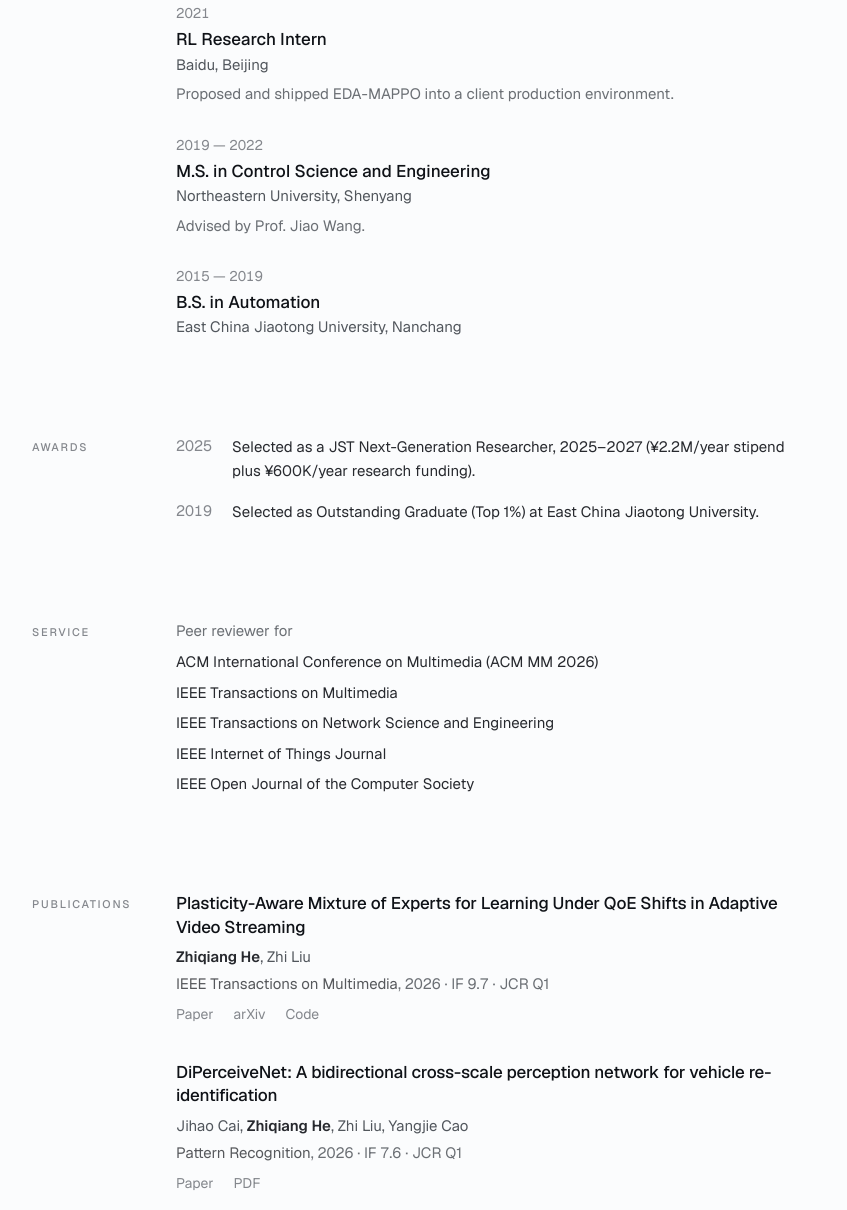
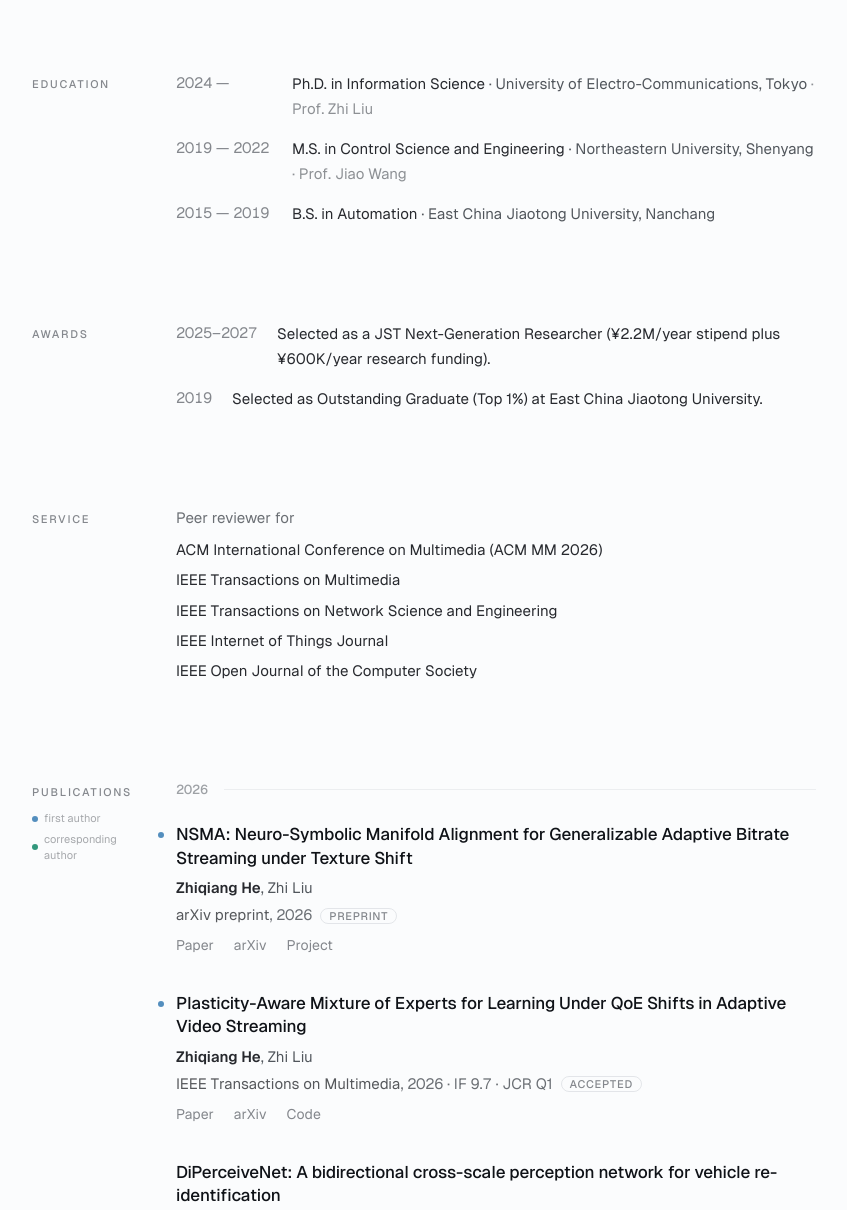
Before and after one commit to tinyzqh/tinyzqh.github.io, an Astro site: page / in a window 1280 px wide. Shown: the part 761-1971 px from the top of the page, without its empty margins (216-1063 px from the left). Built offline with nearby package versions, Linux system fonts and the light colour scheme; Astro itself is replaced by a stand-in of ours; a web font is replaced by a local one.

Commit message:
Add NSMA paper and refine homepage design
Content
- Add NSMA (arXiv 2607.18845) as a preprint, pinned to the top of the list
- Add optional `project` field; link NSMA's project page
- Update PA-MoE paper link to the IEEE Xplore version
- Move JST award date range into a `period` label

Design
- Self-host fonts (Geist + a 2 KB Noto Sans SC subset for 何志强);
  drop all jsdelivr/gstatic CDN requests and the dead Instrument Serif /
  Geist Mono @font-face rules
- Group publications by year with faint dividers
- Show a subtle status tag (Preprint / Accepted) beside the venue
- Mark lead-role papers: blue dot for first author, teal dot for
  corresponding author, with a small legend
- Make the header a sticky in-page nav (Experience / Publications / CV)
- Split Experience into a trimmed Experience section plus a compact
  Education section

Co-Authored-By: Claude Opus 4.8 (1M context) <noreply@anthropic.com>

```diff
--- a/src/content/config.ts
+++ b/src/content/config.ts
@@ -22,6 +22,7 @@ const publications = defineCollection({
     arxiv: z.string().optional(),
     doi: z.string().optional(),
     paperUrl: z.string().url().optional(),
+    project: z.string().url().optional(),
     code: z.string().url().optional(),
     pdf: z.string().optional(),
     image: z.string().optional(),
@@ -38,6 +39,9 @@ const news = defineCollection({
   schema: z.object({
     date: z.string(),
     title: z.string(),
+    // Optional label shown in the leading column (e.g. a range "2025–2027");
+    // falls back to the date's year.
+    period: z.string().optional(),
     icon: z.string().optional(),
     href: z.string().optional(),
   }),
--- a/src/content/news/2025-jst.md
+++ b/src/content/news/2025-jst.md
@@ -1,4 +1,5 @@
 ---
 date: "2025-04-01"
-title: "Selected as a JST Next-Generation Researcher, 2025–2027 (¥2.2M/year stipend plus ¥600K/year research funding)."
+period: "2025–2027"
+title: "Selected as a JST Next-Generation Researcher (¥2.2M/year stipend plus ¥600K/year research funding)."
 ---
--- /dev/null
+++ b/src/content/publications/2026-nsma.md
@@ -0,0 +1,20 @@
+---
+title: "NSMA: Neuro-Symbolic Manifold Alignment for Generalizable Adaptive Bitrate Streaming under Texture Shift"
+authors:
+  - { name: "Zhiqiang He", me: true }
+  - { name: "Zhi Liu" }
+venue: "arXiv preprint"
+venueShort: "arXiv"
+year: 2026
+status: "preprint"
+arxiv: "2607.18845"
+paperUrl: "https://arxiv.org/abs/2607.18845"
+project: "https://tinyzqh.github.io/NSMA/"
+tags: ["neuro-symbolic", "video-streaming", "domain-generalization"]
+order: 110
+abstract: "Learned adaptive bitrate policies degrade when video texture statistics shift away from training conditions. NSMA aligns a neuro-symbolic manifold to make bitrate adaptation generalize under texture shift."
+---
+
+We propose Neuro-Symbolic Manifold Alignment (NSMA) for adaptive bitrate streaming,
+aligning learned and symbolic representations so that bitrate policies generalize under
+texture shift.
--- a/src/pages/index.astro
+++ b/src/pages/index.astro
@@ -13,12 +13,31 @@ const news = (await getCollection('news')).sort(
 
 const fmtYear = (iso: string) => new Date(iso).getFullYear();
 
-const positions = [
-  { period: '2024 — present', role: 'Ph.D. in Information Science', org: 'University of Electro-Communications, Tokyo', detail: 'Advised by Prof. Zhi Liu.' },
+// Group publications by year so the list gets a faint divider per year.
+// pubs is already sorted year-descending, so consecutive grouping is enough.
+const pubsByYear: { year: number; items: typeof pubs }[] = [];
+for (const p of pubs) {
+  const g = pubsByYear.at(-1);
+  if (g && g.year === p.data.year) g.items.push(p);
+  else pubsByYear.push({ year: p.data.year, items: [p] });
+}
+
+// Shown as a faint tag next to the venue; published work needs no tag.
+const statusLabel: Record<string, string> = {
+  preprint: 'Preprint',
+  'under-review': 'Under review',
+  accepted: 'Accepted',
+};
+
+const experience = [
   { period: '2022 — 2023', role: 'RL Algorithms Engineer', org: 'InspirAI, Hangzhou', detail: 'Built a card-game AI SDK shipped across four production titles; the Landlord agent reached super-human level against top-ranked professional players.' },
   { period: '2021', role: 'RL Research Intern', org: 'Baidu, Beijing', detail: 'Proposed and shipped EDA-MAPPO into a client production environment.' },
-  { period: '2019 — 2022', role: 'M.S. in Control Science and Engineering', org: 'Northeastern University, Shenyang', detail: 'Advised by Prof. Jiao Wang.' },
-  { period: '2015 — 2019', role: 'B.S. in Automation', org: 'East China Jiaotong University, Nanchang', detail: null },
+];
+
+const education = [
+  { period: '2024 —', degree: 'Ph.D. in Information Science', org: 'University of Electro-Communications, Tokyo', advisor: 'Prof. Zhi Liu' },
+  { period: '2019 — 2022', degree: 'M.S. in Control Science and Engineering', org: 'Northeastern University, Shenyang', advisor: 'Prof. Jiao Wang' },
+  { period: '2015 — 2019', degree: 'B.S. in Automation', org: 'East China Jiaotong University, Nanchang', advisor: null },
 ];
 
 const service = [
@@ -92,7 +111,7 @@ const label =
       <h2 class={label}>Experience</h2>
 
       <ol class="space-y-7">
-        {positions.map((pos) => (
+        {experience.map((pos) => (
           <li>
             <p class="text-[0.875rem] tabular-nums text-muted/70">{pos.period}</p>
             <p class="mt-1 text-[1.0625rem] font-medium leading-snug text-fg">{pos.role}</p>
@@ -107,6 +126,22 @@ const label =
       </ol>
     </section>
 
+    <!-- Education -->
+    <section id="education" class={`${row} mt-24 scroll-mt-16`}>
+      <h2 class={label}>Education</h2>
+
+      <ol class="space-y-4">
+        {education.map((e) => (
+          <li class="flex flex-col gap-x-5 sm:flex-row">
+            <span class="shrink-0 text-[0.9375rem] tabular-nums text-muted/70 sm:w-[6rem]">{e.period}</span>
+            <span class="text-[0.9375rem] leading-relaxed text-fg/90">
+              {e.degree}<span class="text-muted"> · {e.org}</span>{e.advisor && <span class="text-muted/65"> · {e.advisor}</span>}
+            </span>
+          </li>
+        ))}
+      </ol>
+    </section>
+
     <!-- Awards -->
     <section id="awards" class={`${row} mt-24 scroll-mt-16`}>
       <h2 class={label}>Awards</h2>
@@ -115,7 +150,7 @@ const label =
         {news.map((n) => (
           <li class="flex gap-5">
             <span class="shrink-0 text-[0.9375rem] tabular-nums text-muted/70">
-              {fmtYear(n.data.date)}
+              {n.data.period ?? fmtYear(n.data.date)}
             </span>
             <span class="text-[0.9375rem] leading-relaxed text-fg/90">{n.data.title}</span>
           </li>
@@ -137,11 +172,40 @@ const label =
 
     <!-- Publications -->
     <section id="publications" class={`${row} mt-24 scroll-mt-16`}>
+      <div>
         <h2 class={label}>Publications</h2>
+        <div class="mt-2.5 hidden flex-col gap-1 text-[0.6875rem] text-muted/50 sm:flex">
+          <span class="flex items-center gap-1.5">
+            <span class="h-1.5 w-1.5 shrink-0 rounded-full bg-accent/70"></span> first author
+          </span>
+          <span class="flex items-center gap-1.5">
+            <span class="h-1.5 w-1.5 shrink-0 rounded-full bg-accent2/80"></span> corresponding author
+          </span>
+        </div>
+      </div>
+
+      <div class="space-y-10">
+        {pubsByYear.map((grp) => (
+          <div>
+            <div class="mb-6 flex items-center gap-4">
+              <span class="text-[0.8125rem] font-medium tabular-nums text-muted/55">{grp.year}</span>
+              <span class="h-px flex-1 bg-border/40"></span>
+            </div>
 
             <ol class="space-y-9">
-        {pubs.map((p) => (
-          <li>
+              {grp.items.map((p) => {
+                // Mark papers I led — blue dot for first author, teal dot for corresponding.
+                const isFirst = p.data.authors[0]?.me === true;
+                const isCorr = p.data.authors.some((au) => au.me && au.corresponding);
+                const dotBase =
+                  'relative before:absolute before:-left-[1.125rem] before:top-[0.55em] before:h-1.5 before:w-1.5 before:rounded-full';
+                const marker = isFirst
+                  ? `${dotBase} before:bg-accent/70`
+                  : isCorr
+                  ? `${dotBase} before:bg-accent2/80`
+                  : '';
+                return (
+                <li class={marker}>
                   <h3 class="text-[1.0625rem] font-medium leading-snug tracking-[-0.01em] text-fg">
                     {p.data.title}
                   </h3>
@@ -155,18 +219,23 @@ const label =
                   </p>
 
                   <p class="mt-1 text-[0.9375rem] text-muted/85">
-              <span class="text-fg/70">{p.data.venue}</span><span class="tabular-nums">, {p.data.year}</span>{p.data.impactFactor && <span class="tabular-nums"> · IF {p.data.impactFactor}</span>}{p.data.quartile && <span> · JCR {p.data.quartile}</span>}
+                    <span class="text-fg/70">{p.data.venue}</span><span class="tabular-nums">, {p.data.year}</span>{p.data.impactFactor && <span class="tabular-nums"> · IF {p.data.impactFactor}</span>}{p.data.quartile && <span> · JCR {p.data.quartile}</span>}{statusLabel[p.data.status] && <span class="ml-2 rounded-full border border-border/60 px-2 py-px text-[0.6875rem] font-medium uppercase tracking-[0.06em] text-muted/70 align-[0.08em]">{statusLabel[p.data.status]}</span>}
                   </p>
 
                   <p class="mt-2 flex flex-wrap gap-x-5 gap-y-1 text-[0.875rem] text-muted/70">
                     {p.data.paperUrl && <a href={p.data.paperUrl} class={`${link} hover:text-fg`} target="_blank" rel="noopener">Paper</a>}
                     {p.data.arxiv && <a href={`https://arxiv.org/abs/${p.data.arxiv}`} class={`${link} hover:text-fg`} target="_blank" rel="noopener">arXiv</a>}
+                    {p.data.project && <a href={p.data.project} class={`${link} hover:text-fg`} target="_blank" rel="noopener">Project</a>}
                     {p.data.pdf && <a href={p.data.pdf} class={`${link} hover:text-fg`} target="_blank" rel="noopener">PDF</a>}
                     {p.data.code && <a href={p.data.code} class={`${link} hover:text-fg`} target="_blank" rel="noopener">Code</a>}
                   </p>
                 </li>
+                );
+              })}
+            </ol>
+          </div>
         ))}
-      </ol>
+      </div>
     </section>
   </div>
 </BaseLayout>
--- a/src/styles/global.css
+++ b/src/styles/global.css
@@ -2,48 +2,24 @@
 @tailwind components;
 @tailwind utilities;
 
-/* ----- Self-hosted variable fonts ----- */
+/* ----- Self-hosted variable fonts (served from /public/fonts) ----- */
 @font-face {
   font-family: 'Geist';
   font-style: normal;
   font-weight: 100 900;
   font-display: swap;
-  src: url('https://cdn.jsdelivr.net/npm/geist@1.3.1/dist/fonts/geist-sans/Geist-Variable.woff2') format('woff2-variations');
+  src: url('/fonts/Geist-Variable.woff2') format('woff2-variations');
   unicode-range: U+0000-024F, U+0259, U+1E00-1EFF, U+2000-206F, U+2074, U+20AC, U+2122, U+2191, U+2193, U+2212, U+2215, U+FEFF, U+FFFD;
 }
-@font-face {
-  font-family: 'Geist Mono';
-  font-style: normal;
-  font-weight: 100 900;
-  font-display: swap;
-  src: url('https://cdn.jsdelivr.net/npm/geist@1.3.1/dist/fonts/geist-mono/GeistMono-Variable.woff2') format('woff2-variations');
-  unicode-range: U+0000-024F, U+0259, U+1E00-1EFF, U+2000-206F, U+2074, U+20AC;
-}
-@font-face {
-  font-family: 'Instrument Serif';
-  font-style: italic;
-  font-weight: 400;
-  font-display: swap;
-  src: url('https://fonts.gstatic.com/s/instrumentserif/v4/jizBRFtNs2ka5fXjeivQ4LroWlx-2zIZj1bIkNo.woff2') format('woff2');
-  unicode-range: U+0000-024F, U+0259, U+1E00-1EFF, U+2000-206F;
-}
-@font-face {
-  font-family: 'Instrument Serif';
-  font-style: normal;
-  font-weight: 400;
-  font-display: swap;
-  src: url('https://fonts.gstatic.com/s/instrumentserif/v4/jizFRFtNs2ka5fXjeivQ4LroWlx-2A.woff2') format('woff2');
-  unicode-range: U+0000-024F, U+0259, U+1E00-1EFF, U+2000-206F;
-}
 
-/* CJK fallback — Noto Sans SC, scoped to CJK ranges so it only loads when needed */
+/* CJK — self-hosted Noto Sans SC subset (only the name glyphs 何志强 are embedded) */
 @font-face {
   font-family: 'Noto Sans SC';
   font-style: normal;
   font-weight: 100 900;
   font-display: swap;
-  src: url('https://fonts.gstatic.com/s/notosanssc/v36/k3kCo84MPvpLmixcA63oeAL7Iqp5IZJF9bmaG9_FnYxNbPzS5HE.woff2') format('woff2');
-  unicode-range: U+4E00-9FFF, U+3000-303F, U+FF00-FFEF, U+3400-4DBF, U+20000-2A6DF, U+2A700-2B73F, U+2B740-2B81F, U+2B820-2CEAF, U+F900-FAFF, U+2F800-2FA1F;
+  src: url('/fonts/NotoSansSC-subset.woff2') format('woff2-variations');
+  unicode-range: U+4E00-9FFF, U+3000-303F, U+FF00-FFEF, U+3400-4DBF;
 }
 
 /* ----- Design tokens (OKLCH for richer color, dark first) ----- */
@@ -57,6 +33,7 @@
   --accent: 0.62 0.12 250;
   --accent-hover: 0.68 0.12 250;
   --accent-subtle: 0.30 0.06 250;
+  --accent-2: 0.72 0.13 168; /* corresponding-author marker (teal) */
 
   color-scheme: dark;
 }
@@ -71,6 +48,7 @@
   --accent: 0.48 0.13 250;
   --accent-hover: 0.42 0.13 250;
   --accent-subtle: 0.93 0.03 250;
+  --accent-2: 0.52 0.12 168; /* corresponding-author marker (teal) */
 
   color-scheme: light;
 }
--- a/tailwind.config.mjs
+++ b/tailwind.config.mjs
@@ -16,11 +16,12 @@ export default {
           hover: 'oklch(var(--accent-hover) / <alpha-value>)',
           subtle: 'oklch(var(--accent-subtle) / <alpha-value>)',
         },
+        accent2: 'oklch(var(--accent-2) / <alpha-value>)',
       },
       fontFamily: {
         sans: ['Geist', 'Inter', 'ui-sans-serif', 'system-ui', '-apple-system', 'BlinkMacSystemFont', '"Segoe UI"', '"Noto Sans SC"', '"PingFang SC"', '"Hiragino Sans GB"', '"Microsoft YaHei"', '"WenQuanYi Micro Hei"', 'Roboto', 'Helvetica', 'Arial', 'sans-serif'],
-        serif: ['"Instrument Serif"', 'ui-serif', 'Georgia', '"Noto Sans SC"', '"Songti SC"', '"PingFang SC"', 'serif'],
-        mono: ['"Geist Mono"', 'ui-monospace', '"JetBrains Mono"', 'Menlo', 'Monaco', 'Consolas', 'monospace'],
+        serif: ['ui-serif', 'Georgia', '"Songti SC"', '"PingFang SC"', 'serif'],
+        mono: ['ui-monospace', '"JetBrains Mono"', 'Menlo', 'Monaco', 'Consolas', 'monospace'],
       },
       fontSize: {
         'display-2xl': ['clamp(3.5rem, 9vw, 7.5rem)', { lineHeight: '0.95', letterSpacing: '-0.04em' }],
```
Also changed, not shown: src/components/Header.astro (+17 -8 lines), src/content/publications/2026-pa-moe.md (+1 -1 lines), public/fonts/Geist-Variable.woff2 (added), public/fonts/NotoSansSC-subset.woff2 (added). Lines whose indentation alone changed are shown as unchanged.
